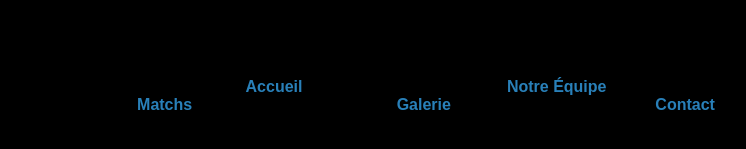
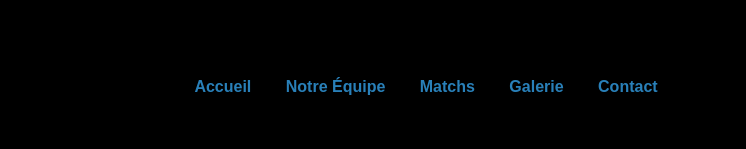
Before and after one commit to RSW-Lightrex/Elite-Squad, a plain HTML site: page index.html in a window 1280 px wide. Shown: the part 301-450 px from the top of the page, without its empty margins (214-960 px from the left). Drawn offline with Linux system fonts and the light colour scheme.

Commit message:
Update index.html

```diff
--- a/index.html
+++ b/index.html
@@ -20,7 +20,7 @@
     nav a {
       color: #2980b9;
       text-decoration: none;
-      margin: 0 100px;
+      margin: 0 15px;
       font-weight: bold;
     }
     nav a:hover {
```
